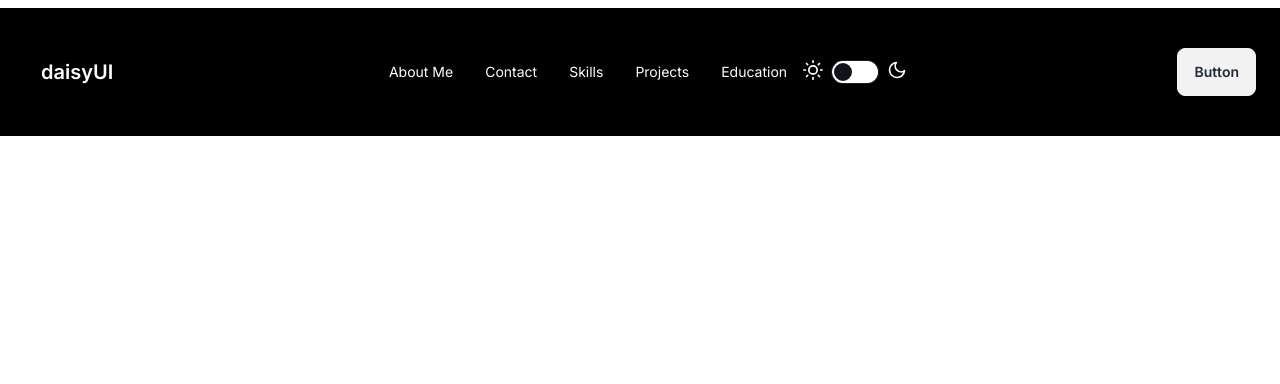
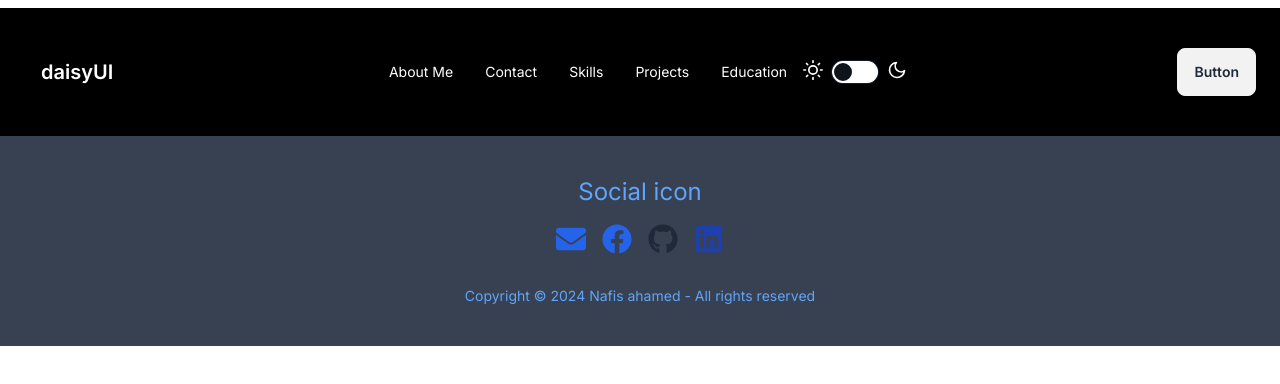
Before and after one commit to nafis200/portfolio-next-js, a Next.js app: page / in a window 1280 px wide. Shown: the top 384 px of the page. Built offline with nearby package versions, Linux system fonts and the light colour scheme.

Commit message:
footer add

```diff
--- a/src/app/layout.js
+++ b/src/app/layout.js
@@ -1,11 +1,12 @@
 import { Inter } from "next/font/google";
 import "./globals.css";
 import Navbar from "@/components/Navbar";
+import Footer from "@/components/Footer";
 
 const inter = Inter({ subsets: ["latin"] });
 
 export const metadata = {
-  title: "Create Next App",
+  title: "Nafis ahamed portfolio",
   description: "Generated by create next app",
 };
 
@@ -15,6 +16,7 @@ export default function RootLayout({ children }) {
       <body className={inter.className}>
         <Navbar></Navbar>
         {children}
+        <Footer></Footer>
         </body>
     </html>
   );
--- /dev/null
+++ b/src/components/Footer.jsx
@@ -0,0 +1,62 @@
+"use client"
+import React from 'react';
+import { FaGithub, FaEnvelope, FaFacebook, FaLinkedin } from "react-icons/fa";
+
+const Footer = () => {
+    return (
+        <div>
+      <footer className="footer p-10 bg-gray-700 text-neutral-content">
+        <div className="container mx-auto flex flex-col items-center">
+          <nav className="flex flex-col items-center gap-4">
+            <a className="text-xl md:text-2xl text-blue-400 text-center">
+               Social icon
+            </a>
+            <div className="flex  items-center gap-4">
+              <a
+                href="mailto:nafisahamed14@gmail.com"
+                target="_blank"
+                rel="noopener noreferrer"
+                className="text-3xl text-blue-600"
+              >
+                <FaEnvelope />
+              </a>
+              <a
+                href="https://www.facebook.com/profile.php?id=100077678432442"
+                target="_blank"
+                rel="noopener noreferrer"
+                className="text-3xl text-blue-600"
+              >
+                <FaFacebook />
+              </a>
+              <a
+                href="https://github.com/nafis200"
+                target="_blank"
+                rel="noopener noreferrer"
+                className="text-3xl text-gray-800"
+              >
+                <FaGithub />
+              </a>
+              <a
+                href="https://www.linkedin.com/in/n-ahamed/"
+                target="_blank"
+                rel="noopener noreferrer"
+                className="text-3xl text-blue-800"
+              >
+                <FaLinkedin />
+              </a>
+            </div>
+          </nav>
+          <nav className="text-blue-400 mt-6 text-center">
+            <p>
+              Copyright © 2024{" "}
+              <span className="text-blue-400">Nafis ahamed</span> - All rights
+              reserved
+            </p>
+          </nav>
+        </div>
+      </footer>
+    </div>
+    );
+};
+
+export default Footer;
```
